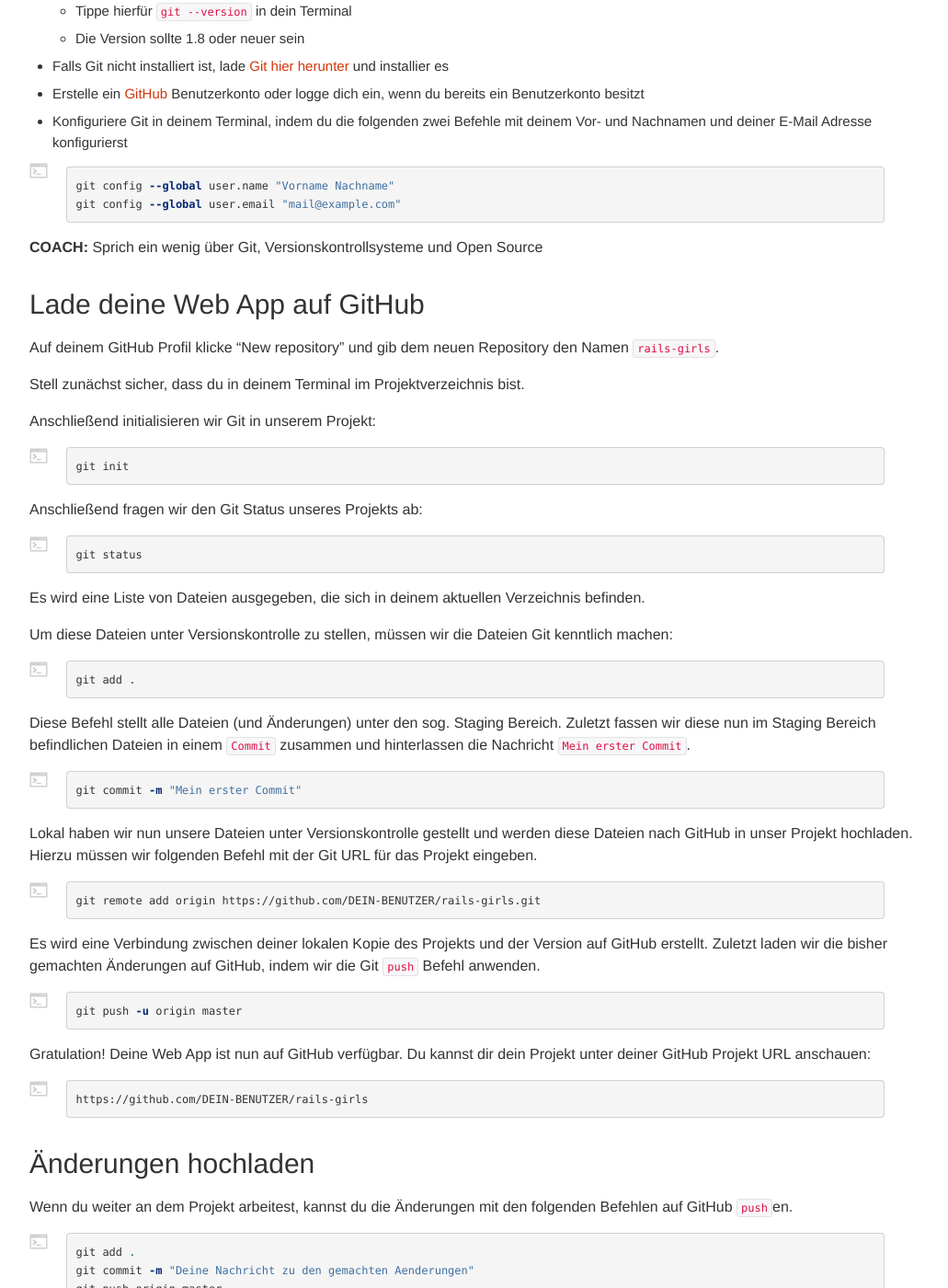
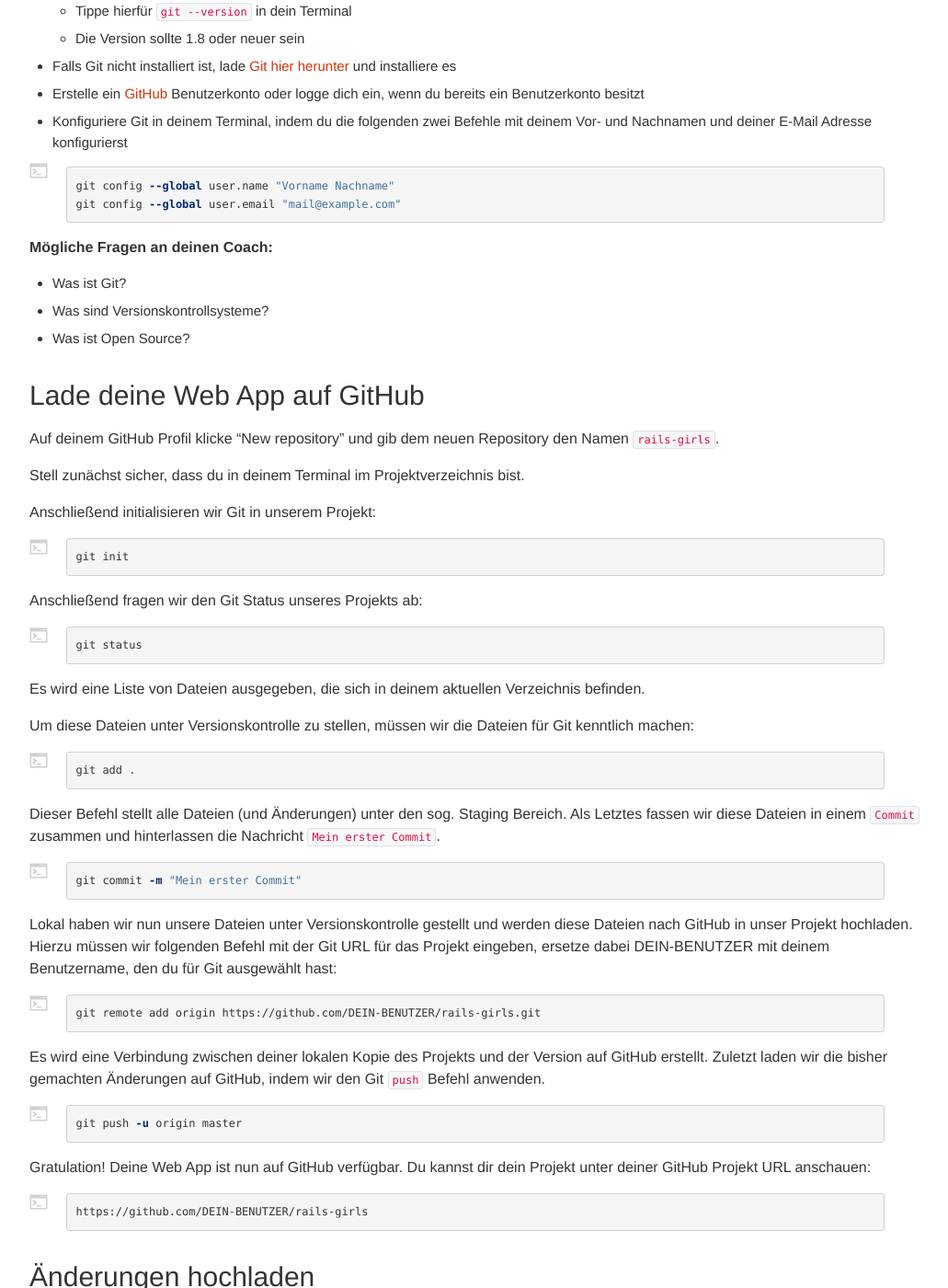
Before and after one commit to railsgirlssb/guides, a Jekyll site: the page built from _posts/2015-11-01-github.markdown, in a window 1280 px wide and 1400 px high, scrolled down 258 px. Shown: the whole window at 92% size, without its empty margins (53-1084 px from the left). Built offline with Jekyll 4.4.1, drawn with Linux system fonts in a browser that asks for light colours; nearby versions of some CDN libraries; some of the changed text lies outside the part shown.

Commit message:
improve github guide

```diff
--- a/_posts/2015-11-01-github.markdown
+++ b/_posts/2015-11-01-github.markdown
@@ -11,7 +11,7 @@
 * Prüfe, ob Git installiert ist
   * Tippe hierfür `git --version` in dein Terminal
   * Die Version sollte 1.8 oder neuer sein
-* Falls Git nicht installiert ist, lade [Git hier herunter](http://git-scm.com/downloads) und installier es
+* Falls Git nicht installiert ist, lade [Git hier herunter](http://git-scm.com/downloads) und installiere es
 * Erstelle ein [GitHub](https://github.com) Benutzerkonto oder logge dich ein, wenn du bereits ein Benutzerkonto besitzt
 * Konfiguriere Git in deinem Terminal, indem du die folgenden zwei Befehle mit deinem Vor- und Nachnamen und deiner E-Mail Adresse konfigurierst
 {% highlight sh %}
@@ -19,8 +19,11 @@
 git config --global user.email "mail@example.com"
 {% endhighlight %}
 
+**Mögliche Fragen an deinen Coach:**
 
-**COACH:** Sprich ein wenig über Git, Versionskontrollsysteme und Open Source
+* Was ist Git?
+* Was sind Versionskontrollsysteme?
+* Was ist Open Source?
 
 ## Lade deine Web App auf GitHub
 
@@ -42,29 +45,28 @@
 
 Es wird eine Liste von Dateien ausgegeben, die sich in deinem aktuellen Verzeichnis befinden.
 
-Um diese Dateien unter Versionskontrolle zu stellen, müssen wir die Dateien Git kenntlich machen:
+Um diese Dateien unter Versionskontrolle zu stellen, müssen wir die Dateien für Git kenntlich machen:
 
 {% highlight sh %}
 git add .
 {% endhighlight %}
 
-Diese Befehl stellt alle Dateien (und Änderungen) unter den sog. Staging Bereich.
-Zuletzt fassen wir diese nun im Staging Bereich befindlichen Dateien in einem `Commit` zusammen und hinterlassen die Nachricht `Mein erster Commit`.
+Dieser Befehl stellt alle Dateien (und Änderungen) unter den sog. Staging Bereich.
+Als Letztes fassen wir diese Dateien in einem `Commit` zusammen und hinterlassen die Nachricht `Mein erster Commit`.
 
 {% highlight sh %}
 git commit -m "Mein erster Commit"
 {% endhighlight %}
 
 Lokal haben wir nun unsere Dateien unter Versionskontrolle gestellt und werden diese Dateien nach GitHub in unser Projekt hochladen.
-Hierzu müssen wir folgenden Befehl mit der Git URL für das Projekt eingeben.
+Hierzu müssen wir folgenden Befehl mit der Git URL für das Projekt eingeben, ersetze dabei DEIN-BENUTZER mit deinem Benutzername, den du für Git ausgewählt hast:
 
 {% highlight sh %}
 git remote add origin https://github.com/DEIN-BENUTZER/rails-girls.git
 {% endhighlight %}
 
 Es wird eine Verbindung zwischen deiner lokalen Kopie des Projekts und der Version auf GitHub erstellt.
-Zuletzt laden wir die bisher gemachten Änderungen auf GitHub, indem wir die Git `push` Befehl anwenden.
-
+Zuletzt laden wir die bisher gemachten Änderungen auf GitHub, indem wir den Git `push` Befehl anwenden.
 
 {% highlight sh %}
 git push -u origin master
@@ -80,7 +82,7 @@
 
 ## Änderungen hochladen
 
-Wenn du weiter an dem Projekt arbeitest, kannst du die Änderungen mit den folgenden Befehlen auf GitHub `push`en.
+Wenn du weiter an dem Projekt arbeitest, kannst du die Änderungen mit den folgenden Befehlen auf GitHub `pushen`.
 
 
 {% highlight sh %}
--- a/index.html
+++ b/index.html
@@ -30,7 +30,7 @@
   <li>
     <a href="github">
       <i>3</i>
-      <h3>Die Web App auf GitHub laden</h3>
+      <h3>Lade deine Web App auf GitHub</h3>
       <p>Lade deinen Code auf GitHub, damit andere Menschen Zugang erhalten und zusammen mit dir an deinem Projekt arbeiten können</p>
     </a>
   </li>
```
Also changed, not shown: other parts of _posts/2015-11-01-github.markdown (+3 -3 lines).
